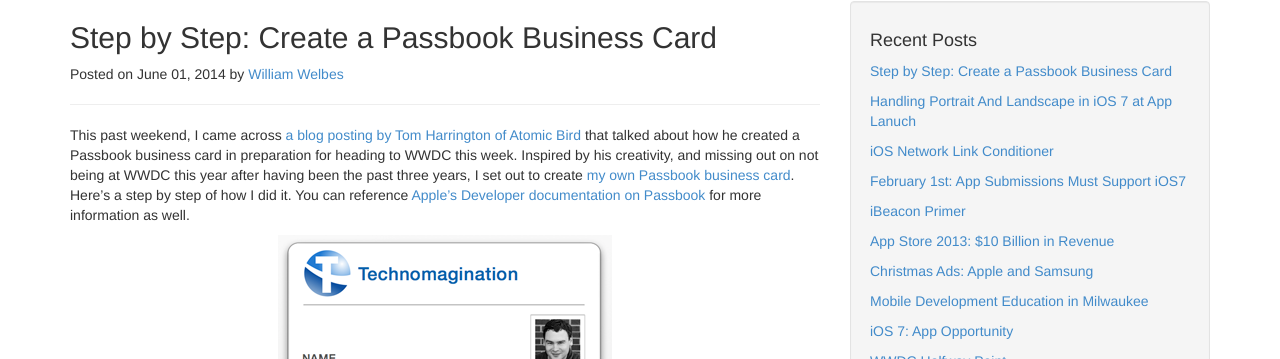
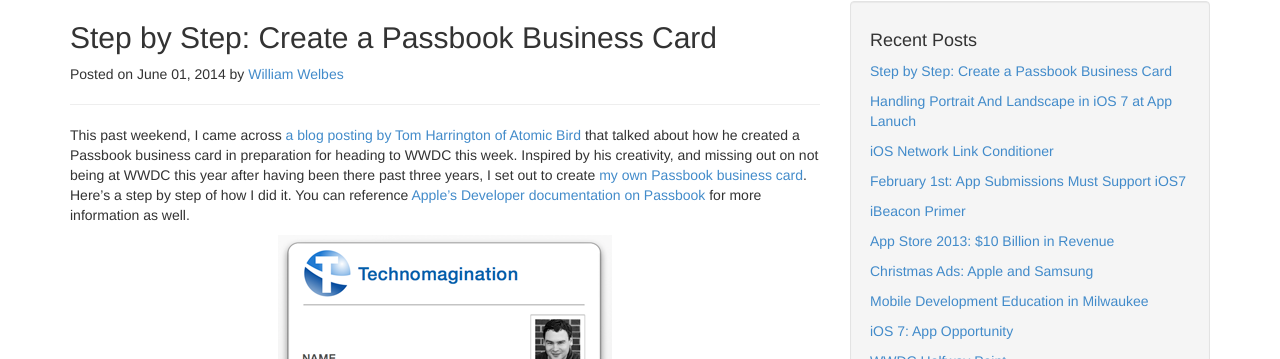
Before and after one commit to welbesw/welbesw.github.io, a Jekyll site: the page built from _posts/2014-06-01-step-by-step-create-a-passbook-business-card.markdown, in a window 1280 px wide and 900 px high. Shown: the part 99-458 px from the top of the window. Built offline with Jekyll 4.4.1, drawn with Linux system fonts in a browser that asks for light colours; Markdown is read by kramdown in place of the engine named in the settings; some of the changed text lies outside the part shown.

Commit message:
Spelling fixes.

```diff
--- a/_posts/2014-06-01-step-by-step-create-a-passbook-business-card.markdown
+++ b/_posts/2014-06-01-step-by-step-create-a-passbook-business-card.markdown
@@ -5,7 +5,7 @@
 tags: iOS
 ---
 
-This past weekend, I came across [a blog posting by Tom Harrington of Atomic Bird](http://www.atomicbird.com/blog/passbook-ibeacon-business-card) that talked about how he created a Passbook business card in preparation for heading to WWDC this week.  Inspired by his creativity, and missing out on not being at WWDC this year after having been the past three years, I set out to create [my own Passbook business card](https://welbes-shared.s3.amazonaws.com/williamwelbes.pkpass).  Here's a step by step of how I did it.  You can reference [Apple's Developer documentation on Passbook](https://developer.apple.com/library/ios/documentation/userexperience/conceptual/PassKit_PG/Chapters/YourFirst.html#//apple_ref/doc/uid/TP40012195-CH2-SW1) for more information as well.
+This past weekend, I came across [a blog posting by Tom Harrington of Atomic Bird](http://www.atomicbird.com/blog/passbook-ibeacon-business-card) that talked about how he created a Passbook business card in preparation for heading to WWDC this week.  Inspired by his creativity, and missing out on not being at WWDC this year after having been there past three years, I set out to create [my own Passbook business card](https://welbes-shared.s3.amazonaws.com/williamwelbes.pkpass).  Here's a step by step of how I did it.  You can reference [Apple's Developer documentation on Passbook](https://developer.apple.com/library/ios/documentation/userexperience/conceptual/PassKit_PG/Chapters/YourFirst.html#//apple_ref/doc/uid/TP40012195-CH2-SW1) for more information as well.
 
 <a href="https://welbes-shared.s3.amazonaws.com/williamwelbes.pkpass"><img src="/img/pass.png" class="img-responsive center-block" alt="William Welbes's Business Card Passbook Pass"></a>
 
```
Also changed, not shown: other parts of _posts/2014-06-01-step-by-step-create-a-passbook-business-card.markdown (+1 -1 lines).
